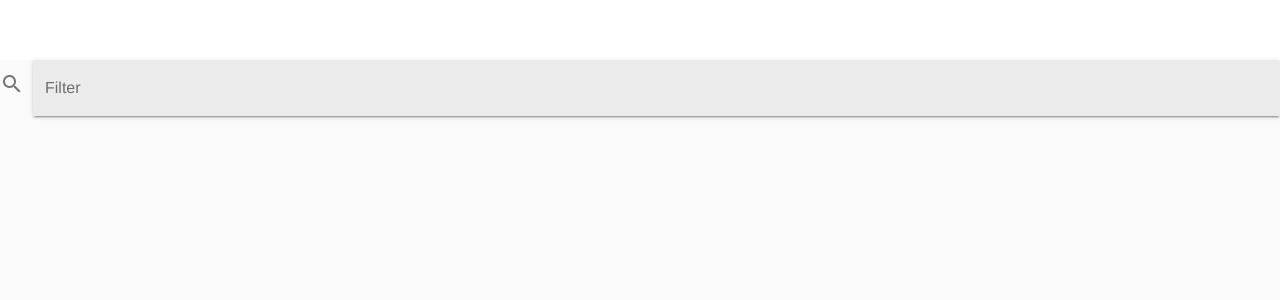
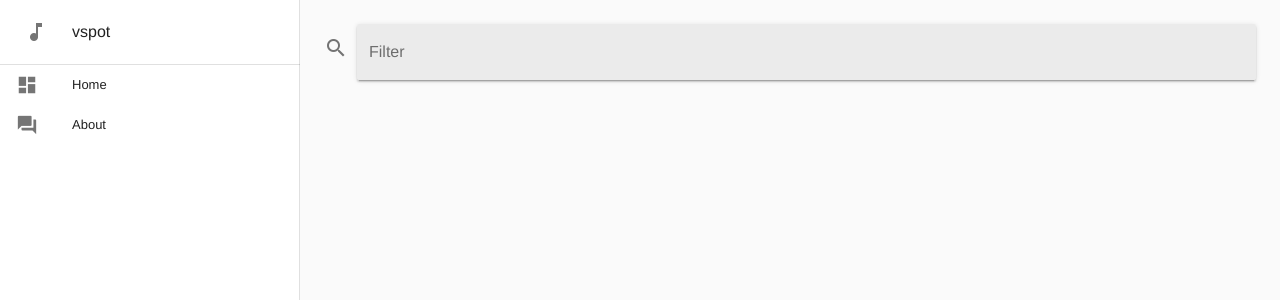
Before and after one commit to nroi/vspot, a Vue app: page / in a window 1280 px wide. Shown: the top 300 px of the page. Built offline with nearby package versions, Linux system fonts and the light colour scheme; what vue-native-websocket would draw is missing.

Commit message:
Add simple sidebar

```diff
--- a/src/App.vue
+++ b/src/App.vue
@@ -1,7 +1,49 @@
 <template>
   <div id="app">
     <v-app>
+      <v-navigation-drawer
+              v-model="drawer"
+              :clipped="clipped"
+              enable-resize-watcher app
+              permanent
+              absolute
+      >
+        <v-toolbar flat class="transparent">
+          <v-list class="pa-0">
+            <v-list-tile avatar>
+              <v-list-tile-avatar>
+                <v-icon>
+                  music_note
+                </v-icon>
+              </v-list-tile-avatar>
+
+              <v-list-tile-content>
+                <v-list-tile-title>vspot</v-list-tile-title>
+              </v-list-tile-content>
+            </v-list-tile>
+          </v-list>
+        </v-toolbar>
+
+        <v-list class="pt-0" dense>
+          <v-divider></v-divider>
+
+          <v-list-tile
+                  v-for="item in items"
+                  :key="item.title"
+                  @click=""
+          >
+            <v-list-tile-action>
+              <v-icon>{{ item.icon }}</v-icon>
+            </v-list-tile-action>
+
+            <v-list-tile-content>
+              <v-list-tile-title>{{ item.title }}</v-list-tile-title>
+            </v-list-tile-content>
+          </v-list-tile>
+        </v-list>
+      </v-navigation-drawer>
       <v-content>
+        <v-container fluid>
           <v-text-field
                   v-model="$store.state.filterInput"
                   prepend-icon="search"
@@ -15,6 +57,7 @@
           <Queue></Queue>
 
           <SongInfo v-if="$store.state.currentSong" />
+        </v-container>
       </v-content>
     </v-app>
   </div>
@@ -32,13 +75,20 @@ import {HEARTBEAT_INTERVAL, UPDATE_INTERVAL} from './shared';
     Queue,
   },
 })
+export default class App extends Vue {
 
-export default class App extends Vue {
+    private items = [
+        { title: 'Home', icon: 'dashboard' },
+        { title: 'About', icon: 'question_answer' },
+    ];
+
+    private right = null;
 
     private created() {
         setInterval(() => this.$store.commit('updateNow'), UPDATE_INTERVAL);
         setInterval(() => this.$store.commit('heartbeat'), HEARTBEAT_INTERVAL);
     }
+
 }
 </script>
 
@@ -49,6 +99,5 @@ export default class App extends Vue {
   -moz-osx-font-smoothing: grayscale;
   text-align: center;
   color: #2c3e50;
-  margin-top: 60px;
 }
 </style>
```
Lines whose indentation alone changed are shown as unchanged.
